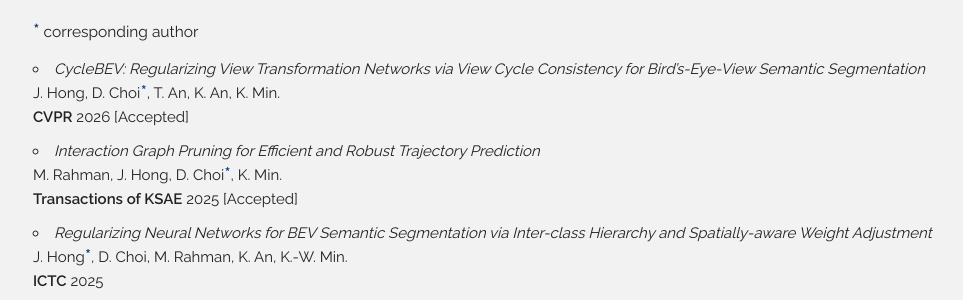
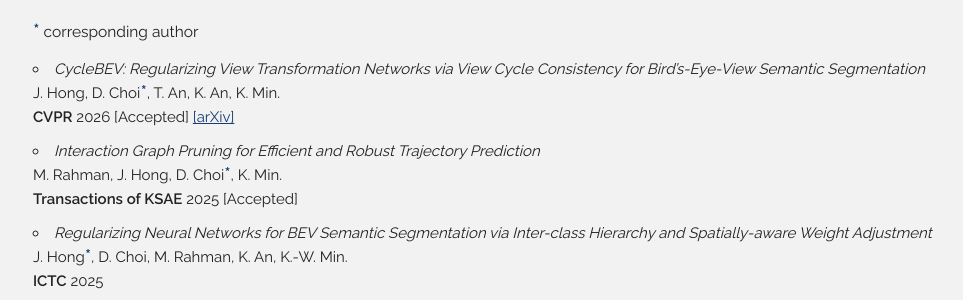
Before and after one commit to adir-etri/adir-etri.github.io, a Jekyll site: the page index.html, which Jekyll copies as it is, in a window 1280 px wide and 900 px high, scrolled down 3075 px. Shown: the part 152-452 px from the top of the window, without its empty margins (147-1110 px from the left). Built offline with Jekyll 4.4.1, drawn with Linux system fonts in a browser that asks for light colours; nearby versions of some CDN libraries.

Commit message:
Update index.html

```diff
--- a/index.html
+++ b/index.html
@@ -204,6 +204,7 @@
         <li id="pub-cyclebev">
           <i>CycleBEV: Regularizing View Transformation Networks via View Cycle Consistency for Bird’s-Eye-View Semantic Segmentation</i><br>
           J. Hong, D. Choi<span class="corresponding-star">*</span>, T. An, K. An, K. Min.<br><b>CVPR</b> 2026 [Accepted]
+          <a href="https://arxiv.org/abs/2602.23575" target="_blank" rel="noopener">[arXiv]</a>
         </li>
         <li id="pub-igp">
           <i>Interaction Graph Pruning for Efficient and Robust Trajectory Prediction</i><br>
```
